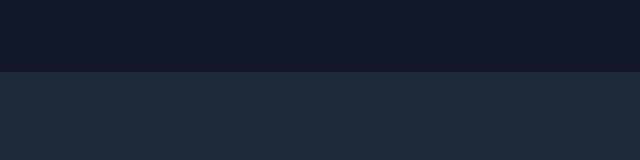
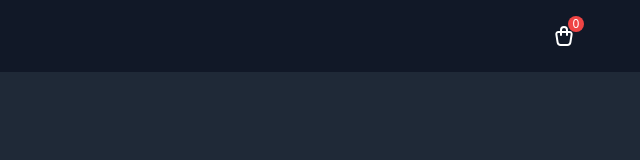
Before and after one commit to rbrtm984/product-filter, a plain HTML site: page index.html in a window 1280 px wide. Shown: the full height of the page, 640-1280 px from the left. Drawn offline with nearby package versions, Linux system fonts and the light colour scheme.

Commit message:
added cart icon and counter

```diff
--- a/index.html
+++ b/index.html
@@ -9,7 +9,7 @@
   <body class="bg-gray-800 text-white">
     <nav class="bg-gray-900 p-4 mb-6">
       <div
-        class="container max-w-6xl mx-auto flex-flex-col sm:flex-row gap-8 items-center"
+        class="container max-w-6xl mx-auto flex flex-col sm:flex-row gap-8 items-center"
       >
         <!-- Search -->
         <div class="relative w-full">
@@ -37,6 +37,28 @@
             </svg>
           </div>
         <!-- Cart Icon -->
+        <span class="relative text-center">
+            <svg
+            xmlns="http://www.w3.org/2000/svg"
+            width="24"
+            #
+            height="24"
+            viewBox="0 0 24 24"
+            stroke-width="2"
+            stroke="currentColor"
+            fill="none"
+            stroke-linecap="round"
+            stroke-linejoin="round"
+          >
+            <path stroke="none" d="M0 0h24v24H0z" fill="none" />
+            <path
+              d="M6.331 8h11.339a2 2 0 0 1 1.977 2.304l-1.255 8.152a3 3 0 0 1 -2.966 2.544h-6.852a3 3 0 0 1 -2.965 -2.544l-1.255 -8.152a2 2 0 0 1 1.977 -2.304z"
+            />
+            <path d="M9 11v-5a3 3 0 0 1 6 0v5" />
+          </svg>
+          <small id="cart-count" class="bg-red-500 rounded-full text-xs text-white w-4 h-4 absolute -top-2 -right-2">0</small>
+        </span>
+        </div>
       </div>
     </nav>
   </body>
```
